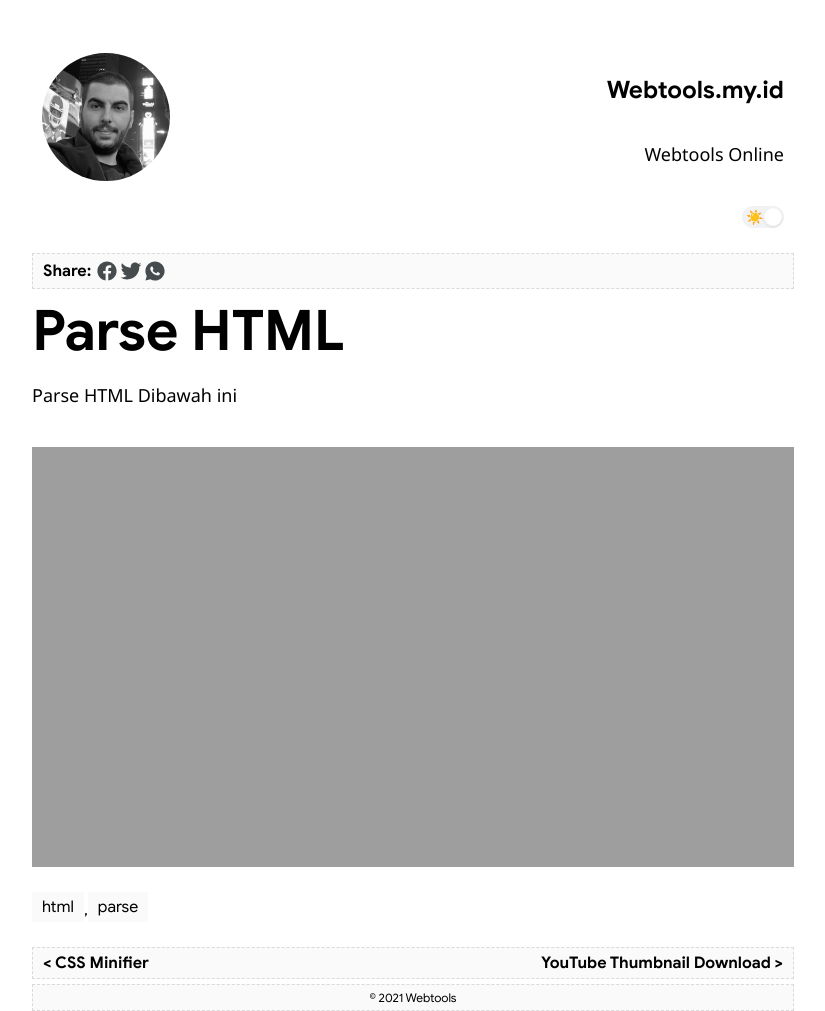
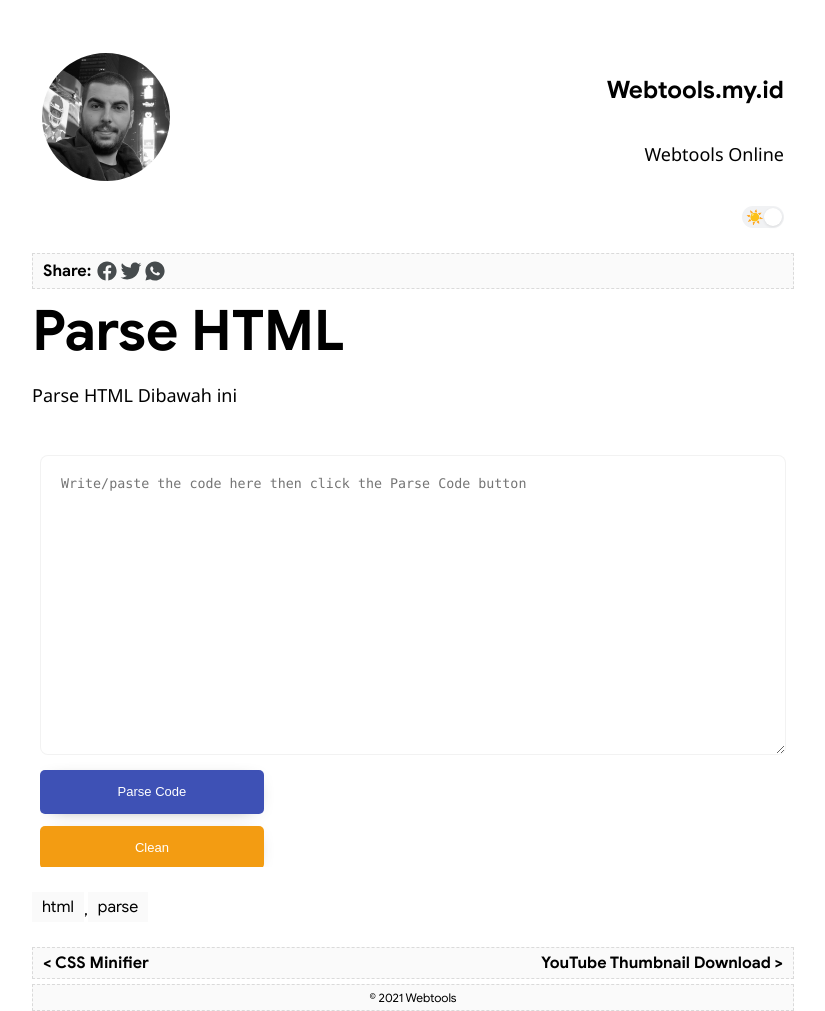
Before and after one commit to ham-zah/33870015, a Jekyll site: the page built from _posts/2021-10-26-html-parse.md, in a window 1280 px wide. Shown: the whole page, without its empty margins (227-1052 px from the left). Built offline with Jekyll 4.4.1, drawn with Linux system fonts in a browser that asks for light colours.

Commit message:
Update 2021-10-26-html-parse.md

```diff
--- a/_posts/2021-10-26-html-parse.md
+++ b/_posts/2021-10-26-html-parse.md
@@ -8,4 +8,4 @@
 
 Parse HTML Dibawah ini
 
-<iframe loading="lazy" src="https://webtools.my.id/embed/html-parse.html" title="Parse HTML" height="420" width="100%" frameborder="0" scrolling="no"></iframe>
+<iframe loading="lazy" src="/embed/html-parse" title="Parse HTML" height="420" width="100%" frameborder="0" scrolling="no"></iframe>
```
